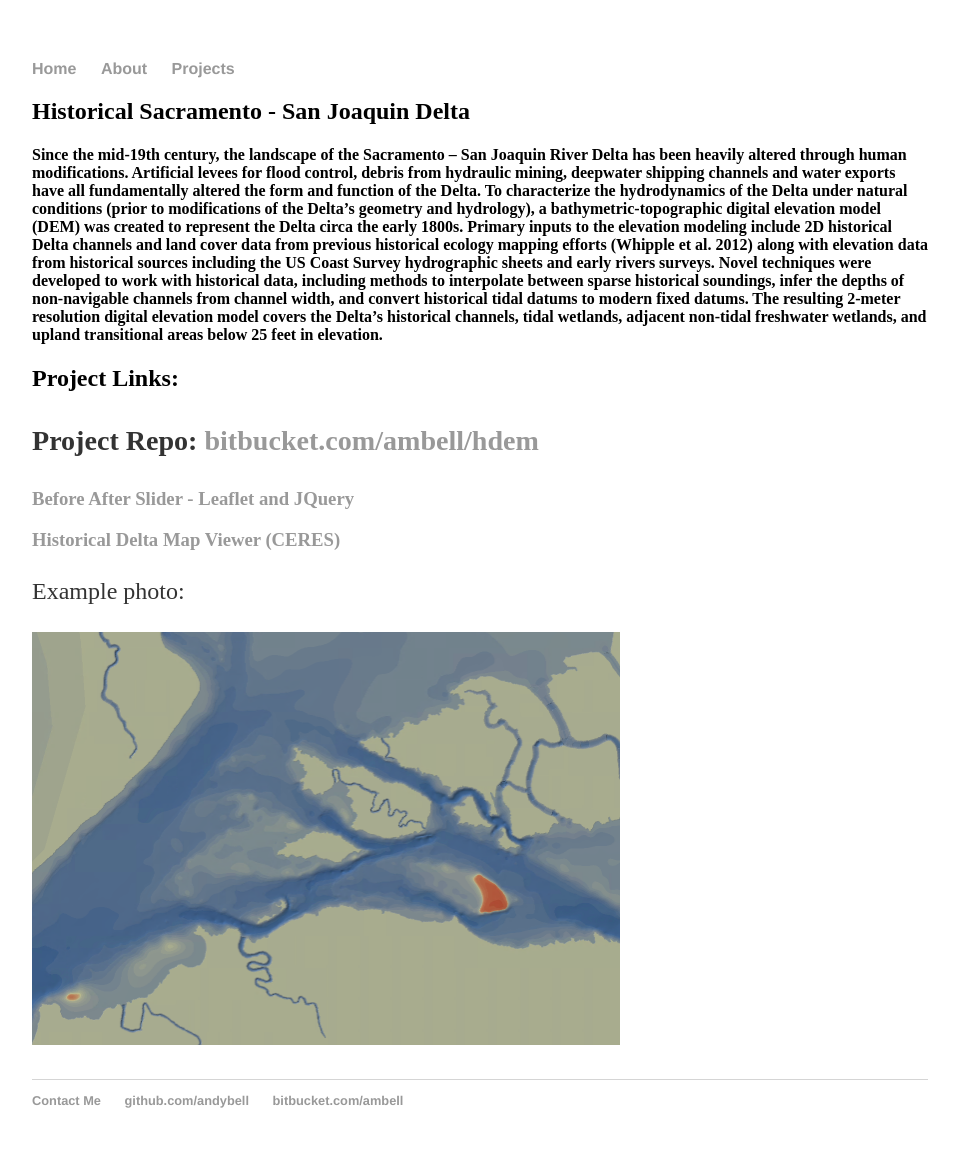
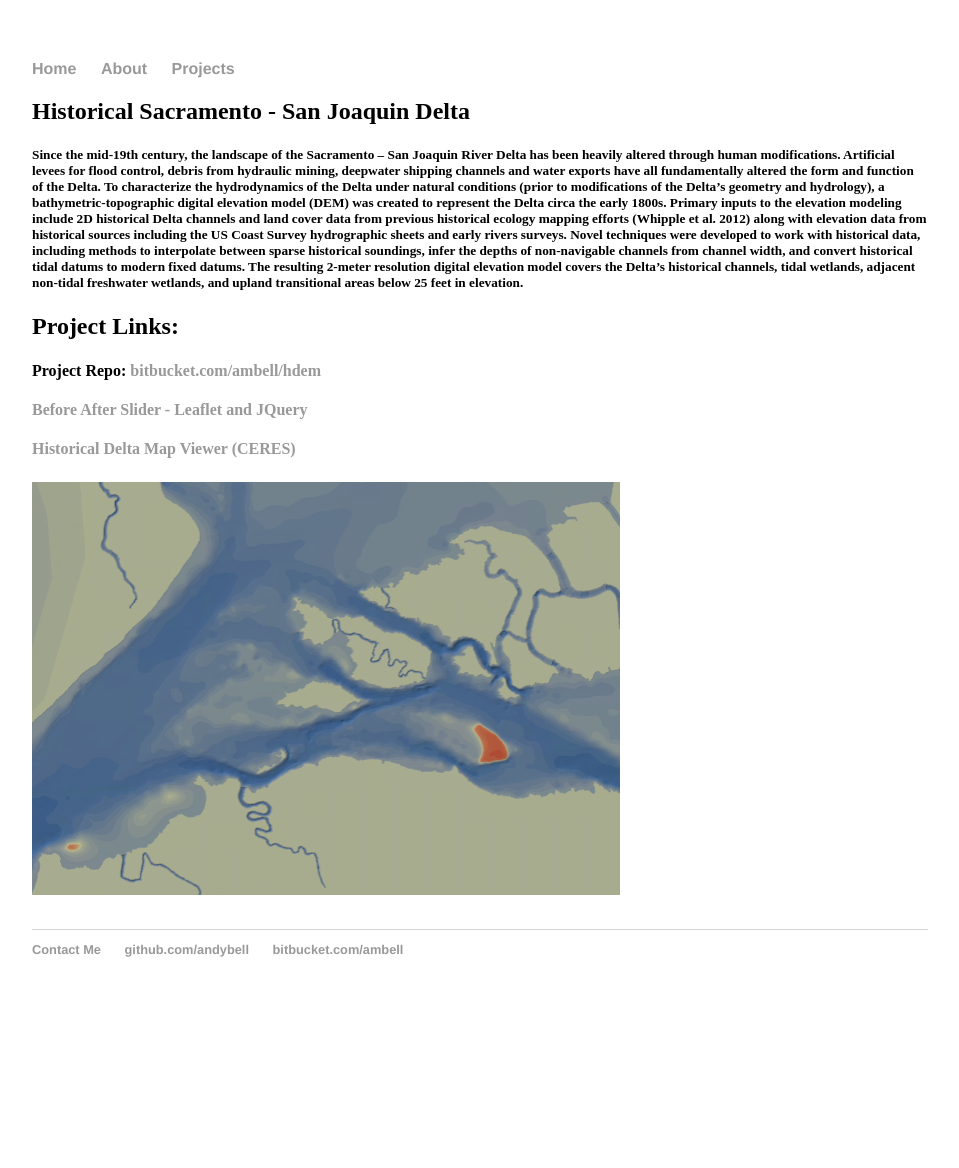
Before and after one commit to andybell/andybell.github.io, a Jekyll site: the page built from projects/hdem.html, in a window 1280 px wide. Shown: the whole page, without its empty margins (160-1119 px from the left). Built offline with Jekyll 4.4.1, drawn with Linux system fonts in a browser that asks for light colours; after the commit the page ends 1017 px from its top, so only the background shows below that.

```diff
--- a/projects/hdem.html
+++ b/projects/hdem.html
@@ -5,24 +5,23 @@
 <div class="blurb">
 	<h2>Historical Sacramento - San Joaquin Delta</h2>
 
-	<h4>Since the mid-19th century, the landscape of the Sacramento – San Joaquin River Delta has been heavily altered through human modifications. Artificial levees for flood control, debris from hydraulic mining, deepwater shipping channels and water exports have all fundamentally altered the form and function of the Delta. To characterize the hydrodynamics of the Delta under natural conditions (prior to modifications of the Delta’s geometry and hydrology), a bathymetric-topographic digital elevation model (DEM) was created to represent the Delta circa the early 1800s. Primary inputs to the elevation modeling include 2D historical Delta channels and land cover data from previous historical ecology mapping efforts (Whipple et al. 2012) along with elevation data from historical sources including the US Coast Survey hydrographic sheets and early rivers surveys. Novel techniques were developed to work with historical data, including methods to interpolate between sparse historical soundings, infer the depths of non-navigable channels from channel width, and convert historical tidal datums to modern fixed datums. The resulting 2-meter resolution digital elevation model covers the Delta’s historical channels, tidal wetlands, adjacent non-tidal freshwater wetlands, and upland transitional areas below 25 feet in elevation.</h4>
+	<h5>Since the mid-19th century, the landscape of the Sacramento – San Joaquin River Delta has been heavily altered through human modifications. Artificial levees for flood control, debris from hydraulic mining, deepwater shipping channels and water exports have all fundamentally altered the form and function of the Delta. To characterize the hydrodynamics of the Delta under natural conditions (prior to modifications of the Delta’s geometry and hydrology), a bathymetric-topographic digital elevation model (DEM) was created to represent the Delta circa the early 1800s. Primary inputs to the elevation modeling include 2D historical Delta channels and land cover data from previous historical ecology mapping efforts (Whipple et al. 2012) along with elevation data from historical sources including the US Coast Survey hydrographic sheets and early rivers surveys. Novel techniques were developed to work with historical data, including methods to interpolate between sparse historical soundings, infer the depths of non-navigable channels from channel width, and convert historical tidal datums to modern fixed datums. The resulting 2-meter resolution digital elevation model covers the Delta’s historical channels, tidal wetlands, adjacent non-tidal freshwater wetlands, and upland transitional areas below 25 feet in elevation.</h5>
 
 	<h2>Project Links:</h2>
 
-	<h3>
-	<p>Project Repo: <a href="https://bitbucket.org/ambell/hdem">bitbucket.com/ambell/hdem</a></p>
-	</h3>
+	<h4>Project Repo: <a href="https://bitbucket.org/ambell/hdem">bitbucket.com/ambell/hdem</a></h4>
 
-	<h3><a href="../before_after_slider.html">Before After Slider - Leaflet and JQuery</a></h3>
+	<h4><a href="../before_after_slider.html">Before After Slider - Leaflet and JQuery</a></h4>
 
-	<h3><a href="ceres_hdem.html">Historical Delta Map Viewer (CERES)</a></h3>
+	<h4><a href="ceres_hdem.html">Historical Delta Map Viewer (CERES)</a></h4>
 
 
 
 	<p></p>
+	<p></p>
 
 
-	<p>Example photo: </p>
+
 	<p><img src="hdem_5r2.png" alt="draft" style="width:588px;height:413px"></p>
 
 </div><!-- /.blurb -->
```
Also changed, not shown: projects/ceres_hdem.html (+8 -8 lines).
